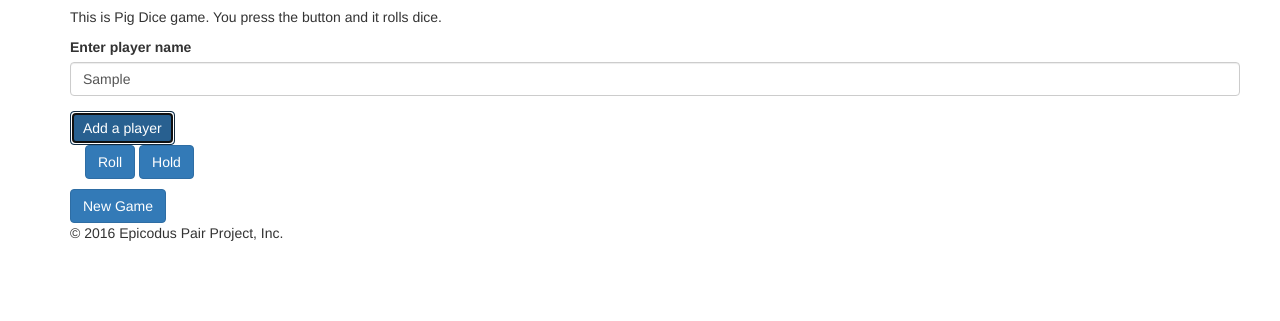
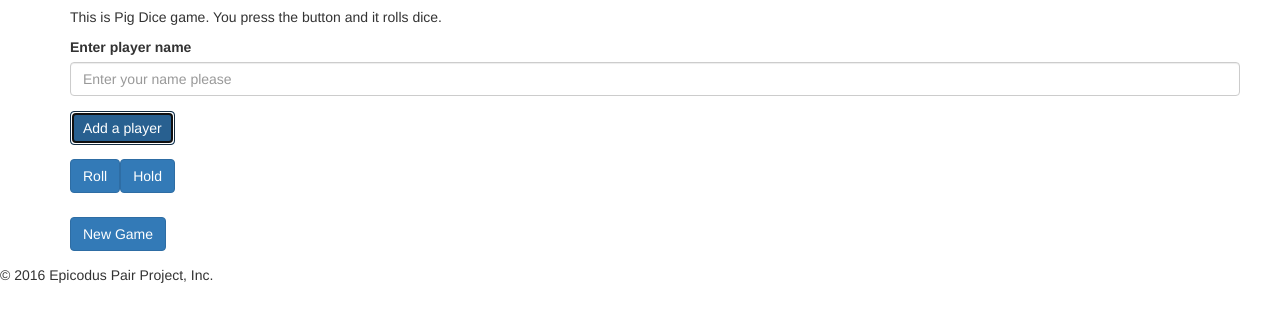
Before and after one commit to meaghanjones/pig-dice, a plain HTML site: page index.html in a window 1280 px wide. Both pictures are taken after typing "Sample" into the empty fields and a click on the button "Add a player". Shown: the part 63-384 px from the top of the page. Drawn offline with Linux system fonts and the light colour scheme.

Commit message:
add functionality to generate controls for new player

```diff
--- a/css/styles.css
+++ b/css/styles.css
@@ -1,4 +1,4 @@
 /*This file is for your custom css.  All yours*/
-button.player2 {
-  display:none;
+.row {
+  padding-bottom: 1em;
 }
--- a/index.html
+++ b/index.html
@@ -41,47 +41,23 @@
           <form class="add-player">
             <div class="form-group">
               <label for="blank">Enter player name</label>
-              <input type="text" class="form-control" id="player-name" placeholder="Enter your name please">
+              <input type="text" class="form-control" id="player-name" placeholder="Enter your name please" required>
             </div>
             <button type="submit" name="add-player" class="btn btn-primary add-player" id="add-player">Add a player</button>
           </form>
         </div>
+        <div class="player-controls">
+
+        </div>
+
         <div class="row">
-          <div class="col-md-6">
-            <button type="button" name="roll" class="btn btn-primary player1" id="roll-player1">Roll</button>
-            <button type="button" name="hold" class="btn btn-primary player1" id="hold-player1">Hold</button>
-            <div id="output-player1">
-              <p id="roll-result-player1">
-
-              </p>
-              <p id="turn-score-player1">
-
-              </p>
-              <p id="total-score-player1">
-
-              </p>
-            </div>
-          </div>
-          <div class="col-md-6">
-            <button type="button" name="roll" class="btn btn-primary player2" id="roll-player2">Roll</button>
-            <button type="button" name="hold" class="btn btn-primary player2" id="hold-player2">Hold</button>
-            <div id="output-player2">
-              <p id="roll-result-player2">
-
-              </p>
-              <p id="turn-score-player2">
-
-              </p>
-              <p id="total-score-player2">
-
-              </p>
-            </div>
+          <div class="new-game">
+            <button type="button" name="hold" class="btn btn-primary" id="new-game">New Game</button>
           </div>
         </div>
       </div>
-      <div class="new-game">
-        <button type="button" name="hold" class="btn btn-primary" id="new-game">New Game</button>
       </div>
+
       <footer>
         <p>&copy; 2016 Epicodus Pair Project, Inc.</p>
       </footer>
--- a/js/scripts.js
+++ b/js/scripts.js
@@ -76,6 +76,8 @@ $(document).ready(function(){
     var playerName = $("input#player-name").val();
     var newPlayer = new Player(playerName, 0, 0);
     playerArray.push(newPlayer);
+    $(".player-controls").append("<div class='row'><button type='button' name='roll' class='btn btn-primary player" + playerArray.length + "' id='roll-player" + playerArray.length + "'>Roll</button><button type='button' name='hold' class='btn btn-primary player" + playerArray.length + "' id='hold-player" + playerArray.length + "'>Hold</button><div id='output-player" + playerArray.length + "'><p id='roll-result-player" + playerArray.length + "'></p><p id='turn-score-player" + playerArray.length + "'></p><p id='total-score-player" + playerArray.length + "'></p></div></div>");
+    $("input#player-name").val("");
   })
 });
 
```
